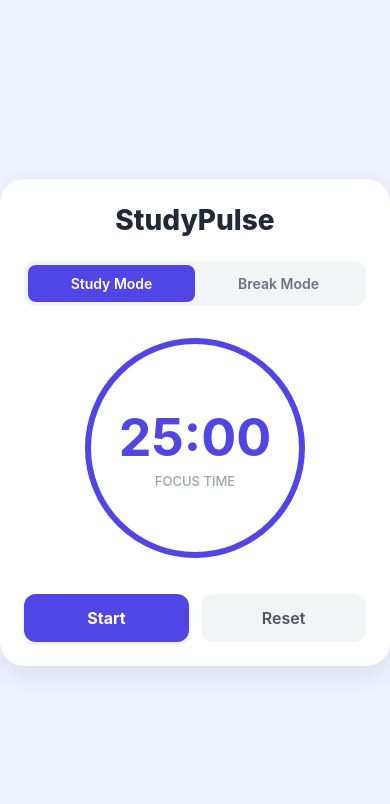
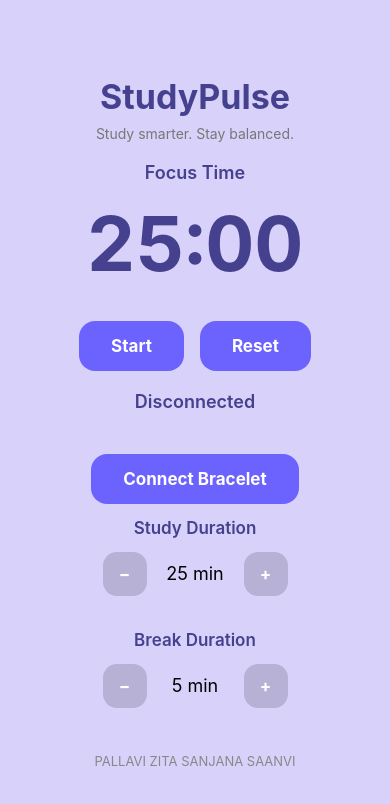
Before and after one commit to pth-code/StudyPulse, a React Native app in the folder app/: screen / in a window 390 px wide. Shown: the top 804 px of the page. Built offline with nearby package versions, Linux system fonts and the light colour scheme.

Commit message:
Revert "I edited the app and the study timer a bit"
This reverts commit 9c4ccb14f7c4dff85b4ba4a104d0be6e37a50a88.

```diff
--- a/app/App.tsx
+++ b/app/App.tsx
@@ -1,104 +1,335 @@
-import React from 'react';
-import { StyleSheet, Text, View, TouchableOpacity, useWindowDimensions, SafeAreaView, StatusBar } from 'react-native';
-import { useStudyTimer } from './hooks/useStudyTimer';
+
+import React, { useEffect, useRef, useState } from 'react';
+
+import {
+  View,
+  Text,
+  Pressable,
+  StyleSheet,
+} from 'react-native';
+
+import {
+  connectWebBluetooth,
+  sendWebCommand,
+  disconnectWebBluetooth,
+} from './services/webBluetooth';
+
+
+type Mode = 'study' | 'break';
 
 export default function App() {
-  const { width } = useWindowDimensions();
-  const isMobile = width < 600;
+  const [studyMinutes, setStudyMinutes] = useState(25);
+  const [breakMinutes, setBreakMinutes] = useState(5);
+  const [mode, setMode] = useState<Mode>('study');
+  const [secondsLeft, setSecondsLeft] = useState(25 * 60);
+  const [isRunning, setIsRunning] = useState(false);
 
-  const {
-    mode,
-    secondsLeft,
-    isRunning,
-    toggleTimer,
-    resetTimer,
-    changeMode,
-  } = useStudyTimer();
+  const [bluetoothStatus, setBluetoothStatus] = useState<
+  'Disconnected' | 'Connecting' | 'Connected'
+  >('Disconnected');
 
-  const formatTime = (totalSeconds: number): string => {
-    const mins = Math.floor(totalSeconds / 60);
-    const secs = totalSeconds % 60;
-    return `${mins.toString().padStart(2, '0')}:${secs.toString().padStart(2, '0')}`;
-  };
+  const [bluetoothMessage, setBluetoothMessage] = useState('');
 
-  const isStudy = mode === 'study';
-  const themeColor = isStudy ? '#4F46E5' : '#059669';
-  const backgroundColor = isStudy ? '#EEF2FF' : '#ECFDF5';
+  const deadline = useRef<number | null>(null);
+
+  async function connectBracelet() {
+    try {
+      setBluetoothStatus('Connecting');
+
+      const deviceName = await connectWebBluetooth();
+
+      setBluetoothStatus('Connected');
+      setBluetoothMessage(`Connected to ${deviceName}!`);
+    } catch (error) {
+      setBluetoothStatus('Disconnected');
+
+      if (error instanceof Error) {
+        setBluetoothMessage(error.message);
+      } else {
+        setBluetoothMessage('Failed to connect to StudyBand.');
+      }
+    ``}
+  }
+
+  function disconnectBracelet() {
+    disconnectWebBluetooth();
+    setBluetoothStatus('Disconnected');
+    setBluetoothMessage('Bracelet disconnected.');
+  }
+
+  useEffect(() => {
+    if (!isRunning) return;
+
+    const interval = setInterval(() => {
+      if (deadline.current === null) return;
+
+      const remaining = Math.max(
+        0,
+        Math.ceil((deadline.current - Date.now()) / 1000)
+      );
+
+      setSecondsLeft(remaining);
+    }, 250);
+
+    return () => clearInterval(interval);
+  }, [isRunning]);
+
+  useEffect(() => {
+    if (secondsLeft !== 0 || !isRunning) return;
+
+    setIsRunning(false);
+    deadline.current = null;
+
+    // Later, we'll send a vibration command to the ESP32.
+    console.log('Session complete!');
+
+    if (mode === 'study') {
+      setMode('break');
+      setSecondsLeft(breakMinutes * 60);
+    } else {
+      setMode('study');
+      setSecondsLeft(studyMinutes * 60);
+    }
+  }, [secondsLeft, isRunning, mode, studyMinutes, breakMinutes]);
+
+  async function toggleTimer() {
+    if (isRunning) {
+      if (deadline.current !== null) {
+        setSecondsLeft(Math.max(
+          0,
+          Math.ceil((deadline.current - Date.now()) / 1000)
+        ));
+      }
+      deadline.current = null;
+      setIsRunning(false);
+      try {
+        await sendWebCommand("PAUSE");
+      } catch (error) {
+        setBluetoothMessage("Bracelet not connected. Timer paused anyway.");
+      }
+    } else {
+      deadline.current = Date.now() + secondsLeft * 1000;
+      setIsRunning(true);
+      try {
+        await sendWebCommand("START");
+      } catch (error) {
+        setBluetoothMessage("Bracelet not connected. Timer started anyway.");
+      }
+    }
+  }
+
+  async function resetTimer() {
+    setIsRunning(false);
+    deadline.current = null;
+    setSecondsLeft(
+      (mode === 'study' ? studyMinutes : breakMinutes) * 60
+    );
+    try {
+      await sendWebCommand("STOP");
+    } catch (error) {
+      setBluetoothMessage("Bracelet not connected. Timer reset anyway.");
+    }
+  }
+
+  function adjustDuration(target: Mode, change: number) {
+    if (isRunning) return;
+
+    if (target === 'study') {
+      const updated = Math.max(1, studyMinutes + change);
+      setStudyMinutes(updated);
+      if (mode === 'study') setSecondsLeft(updated * 60);
+    } else {
+      const updated = Math.max(1, breakMinutes + change);
+      setBreakMinutes(updated);
+      if (mode === 'break') setSecondsLeft(updated * 60);
+    }
+  }
+
+  function formatTime(total: number) {
+    const minutes = Math.floor(total / 60);
+    const seconds = total % 60;
+
+    return (
+      String(minutes).padStart(2, '0') + ':' +
+      String(seconds).padStart(2, '0')
+    );
+  }
 
   return (
-    <SafeAreaView style={[styles.container, { backgroundColor }]}>
-      <StatusBar barStyle="dark-content" />
-      <View style={[styles.card, isMobile ? styles.cardMobile : styles.cardDesktop]}>
+    <View style={styles.container}>
+      <Text style={styles.title}>StudyPulse</Text>
+      <Text style={styles.subtitle}>
+        Study smarter. Stay balanced.
+      </Text>
 
-        <Text style={styles.title}>StudyPulse</Text>
+      <Text style={styles.mode}>
+        {mode === 'study' ? 'Focus Time' : 'Break Time'}
+      </Text>
 
-        <View style={styles.tabContainer}>
-          <TouchableOpacity
-            style={[styles.tab, isStudy && { backgroundColor: '#4F46E5' }]}
-            onPress={() => changeMode('study')}
-            activeOpacity={0.8}
-          >
-            <Text style={[styles.tabText, isStudy && styles.activeTabText]}>Study Mode</Text>
-          </TouchableOpacity>
+      <Text style={styles.timer}>
+        {formatTime(secondsLeft)}
+      </Text>
 
-          <TouchableOpacity
-            style={[styles.tab, !isStudy && { backgroundColor: '#059669' }]}
-            onPress={() => changeMode('break')}
-            activeOpacity={0.8}
-          >
-            <Text style={[styles.tabText, !isStudy && styles.activeTabText]}>Break Mode</Text>
-          </TouchableOpacity>
-        </View>
+      <View style={styles.row}>
+        <Pressable style={styles.button} onPress={toggleTimer}>
+          <Text style={styles.buttonText}>
+            {isRunning ? 'Pause' : 'Start'}
+          </Text>
+        </Pressable>
 
-        <View style={[styles.timerCircle, { borderColor: themeColor }]}>
-          <Text style={[styles.timerText, { color: themeColor }]}>
-            {formatTime(secondsLeft)}
-          </Text>
-          <Text style={styles.modeLabel}>
-            {isStudy ? 'Focus Time' : 'Rest & Recharge'}
-          </Text>
-        </View>
+        <Pressable style={styles.button} onPress={resetTimer}>
+          <Text style={styles.buttonText}>Reset</Text>
+        </Pressable>
+      </View>
 
-        <View style={styles.buttonRow}>
-          <TouchableOpacity
-            style={[styles.button, styles.primaryButton, { backgroundColor: themeColor }]}
-            onPress={toggleTimer}
-            activeOpacity={0.85}
-          >
-            <Text style={styles.primaryButtonText}>{isRunning ? 'Pause' : 'Start'}</Text>
-          </TouchableOpacity>
+      <Text style={styles.mode}>
+        {bluetoothStatus}
+      </Text>
 
-          <TouchableOpacity
-            style={[styles.button, styles.secondaryButton]}
-            onPress={resetTimer}
-            activeOpacity={0.7}
-          >
-            <Text style={styles.secondaryButtonText}>Reset</Text>
-          </TouchableOpacity>
-        </View>
+      <Text style={styles.subtitle}>
+        {bluetoothMessage}
+      </Text>
 
+
+{bluetoothStatus === 'Connected' ? (
+  <Pressable
+    style={styles.button}
+    onPress={disconnectBracelet}
+  >
+    <Text style={styles.buttonText}>
+      Disconnect Bracelet
+    </Text>
+  </Pressable>
+) : (
+  <Pressable
+    style={styles.button}
+    onPress={connectBracelet}
+    disabled={bluetoothStatus === 'Connecting'}
+  >
+    <Text style={styles.buttonText}>
+      {bluetoothStatus === 'Connecting'
+        ? 'Connecting...'
+        : 'Connect Bracelet'}
+    </Text>
+  </Pressable>
+)}
+
+
+      <Text style={styles.heading}>Study Duration</Text>
+      <View style={styles.row}>
+        <Pressable
+          style={styles.smallButton}
+          onPress={() => adjustDuration('study', -1)}
+        >
+          <Text style={styles.buttonText}>−</Text>
+        </Pressable>
+        <Text style={styles.duration}>{studyMinutes} min</Text>
+        <Pressable
+          style={styles.smallButton}
+          onPress={() => adjustDuration('study', 1)}
+        >
+          <Text style={styles.buttonText}>+</Text>
+        </Pressable>
       </View>
-    </SafeAreaView>
+
+      <Text style={styles.heading}>Break Duration</Text>
+      <View style={styles.row}>
+        <Pressable
+          style={styles.smallButton}
+          onPress={() => adjustDuration('break', -1)}
+        >
+          <Text style={styles.buttonText}>−</Text>
+        </Pressable>
+        <Text style={styles.duration}>{breakMinutes} min</Text>
+        <Pressable
+          style={styles.smallButton}
+          onPress={() => adjustDuration('break', 1)}
+        >
+          <Text style={styles.buttonText}>+</Text>
+        </Pressable>
+      </View>
+
+      <Text style={styles.note}>
+        PALLAVI ZITA SANJANA SAANVI
+      </Text>
+    </View>
   );
 }
 
 const styles = StyleSheet.create({
-  container: { flex: 1, justifyContent: 'center', alignItems: 'center', padding: 16 },
-  card: { backgroundColor: '#FFFFFF', borderRadius: 24, padding: 32, alignItems: 'center', shadowColor: '#000', shadowOffset: { width: 0, height: 8 }, shadowOpacity: 0.08, shadowRadius: 24, elevation: 4, width: '100%' },
-  cardDesktop: { maxWidth: 480 },
-  cardMobile: { maxWidth: '100%', padding: 24 },
-  title: { fontSize: 28, fontWeight: '800', color: '#1F2937', marginBottom: 24 },
-  tabContainer: { flexDirection: 'row', backgroundColor: '#F3F4F6', borderRadius: 12, padding: 4, marginBottom: 32, width: '100%' },
-  tab: { flex: 1, paddingVertical: 10, borderRadius: 8, alignItems: 'center' },
-  tabText: { fontSize: 14, fontWeight: '600', color: '#6B7280' },
-  activeTabText: { color: '#FFFFFF' },
-  timerCircle: { width: 220, height: 220, borderRadius: 110, borderWidth: 6, justifyContent: 'center', alignItems: 'center', marginBottom: 36 },
-  timerText: { fontSize: 52, fontWeight: '700' },
-  modeLabel: { fontSize: 13, fontWeight: '500', color: '#9CA3AF', textTransform: 'uppercase', marginTop: 4 },
-  buttonRow: { flexDirection: 'row', gap: 12, width: '100%' },
-  button: { flex: 1, paddingVertical: 14, borderRadius: 12, alignItems: 'center', justifyContent: 'center' },
-  primaryButton: { shadowColor: '#000', shadowOffset: { width: 0, height: 2 }, shadowOpacity: 0.1, shadowRadius: 4 },
-  primaryButtonText: { color: '#FFFFFF', fontSize: 16, fontWeight: '700' },
-  secondaryButton: { backgroundColor: '#F3F4F6' },
-  secondaryButtonText: { color: '#4B5563', fontSize: 16, fontWeight: '600' },
+  container: {
+    flex: 1,
+    backgroundColor: '#d8d2fb',
+    justifyContent: 'center',
+    alignItems: 'center',
+    padding: 24,
+    paddingVertical: 40,
+  },
+  title: {
+    fontSize: 34,
+    fontWeight: 'bold',
+    color: '#45418E',
+  },
+  subtitle: {
+    fontSize: 14,
+    color: '#777',
+    marginTop: 8,
+    marginBottom: 20,
+  },
+  mode: {
+    fontSize: 18,
+    fontWeight: '600',
+    color: '#45418E',
+    marginBottom: 14,
+  },
+  timer: {
+    fontSize: 76,
+    fontWeight: 'bold',
+    color: '#45418E',
+    marginBottom: 32,
+    fontVariant: ['tabular-nums'],
+  },
+  row: {
+    flexDirection: 'row',
+    alignItems: 'center',
+    gap: 16,
+    marginBottom: 20,
+  },
+  button: {
+    backgroundColor: '#6C63FF',
+    paddingVertical: 15,
+    paddingHorizontal: 32,
+    borderRadius: 16,
+    alignItems: 'center',
+  },
+  smallButton: {
+    backgroundColor: '#b6b1d5',
+    width: 44,
+    height: 44,
+    justifyContent: 'center',
+    alignItems: 'center',
+    borderRadius: 14,
+  },
+  buttonText: {
+    color: 'white',
+    fontSize: 17,
+    fontWeight: 'bold',
+  },
+  heading: {
+    fontSize: 17,
+    fontWeight: '600',
+    color: '#45418E',
+    marginTop: 14,
+    marginBottom: 14,
+  },
+  duration: {
+    fontSize: 18,
+    minWidth: 65,
+    textAlign: 'center',
+  },
+  note: {
+    marginTop: 25,
+    fontSize: 13,
+    color: '#888',
+  },
 });
--- a/app/hooks/useStudyTimer.ts
+++ /dev/null
@@ -1,48 +0,0 @@
-import { useState, useEffect } from 'react';
-
-export type Mode = 'study' | 'break';
-
-export function useStudyTimer() {
-  const [mode, setMode] = useState<Mode>('study');
-  const [secondsLeft, setSecondsLeft] = useState<number>(25 * 60);
-  const [isRunning, setIsRunning] = useState<boolean>(false);
-
-  // Countdown effect
-  useEffect(() => {
-    let interval: NodeJS.Timeout | null = null;
-    if (isRunning && secondsLeft > 0) {
-      interval = setInterval(() => {
-        setSecondsLeft((prev) => prev - 1);
-      }, 1000);
-    } else if (secondsLeft === 0) {
-      setIsRunning(false);
-    }
-    return () => {
-      if (interval) clearInterval(interval);
-    };
-  }, [isRunning, secondsLeft]);
-
-  const toggleTimer = () => {
-    setIsRunning(!isRunning);
-  };
-
-  const resetTimer = () => {
-    setIsRunning(false);
-    setSecondsLeft(mode === 'study' ? 25 * 60 : 5 * 60);
-  };
-
-  const changeMode = (newMode: Mode) => {
-    setMode(newMode);
-    setIsRunning(false);
-    setSecondsLeft(newMode === 'study' ? 25 * 60 : 5 * 60);
-  };
-
-  return {
-    mode,
-    secondsLeft,
-    isRunning,
-    toggleTimer,
-    resetTimer,
-    changeMode,
-  };
-}
```
